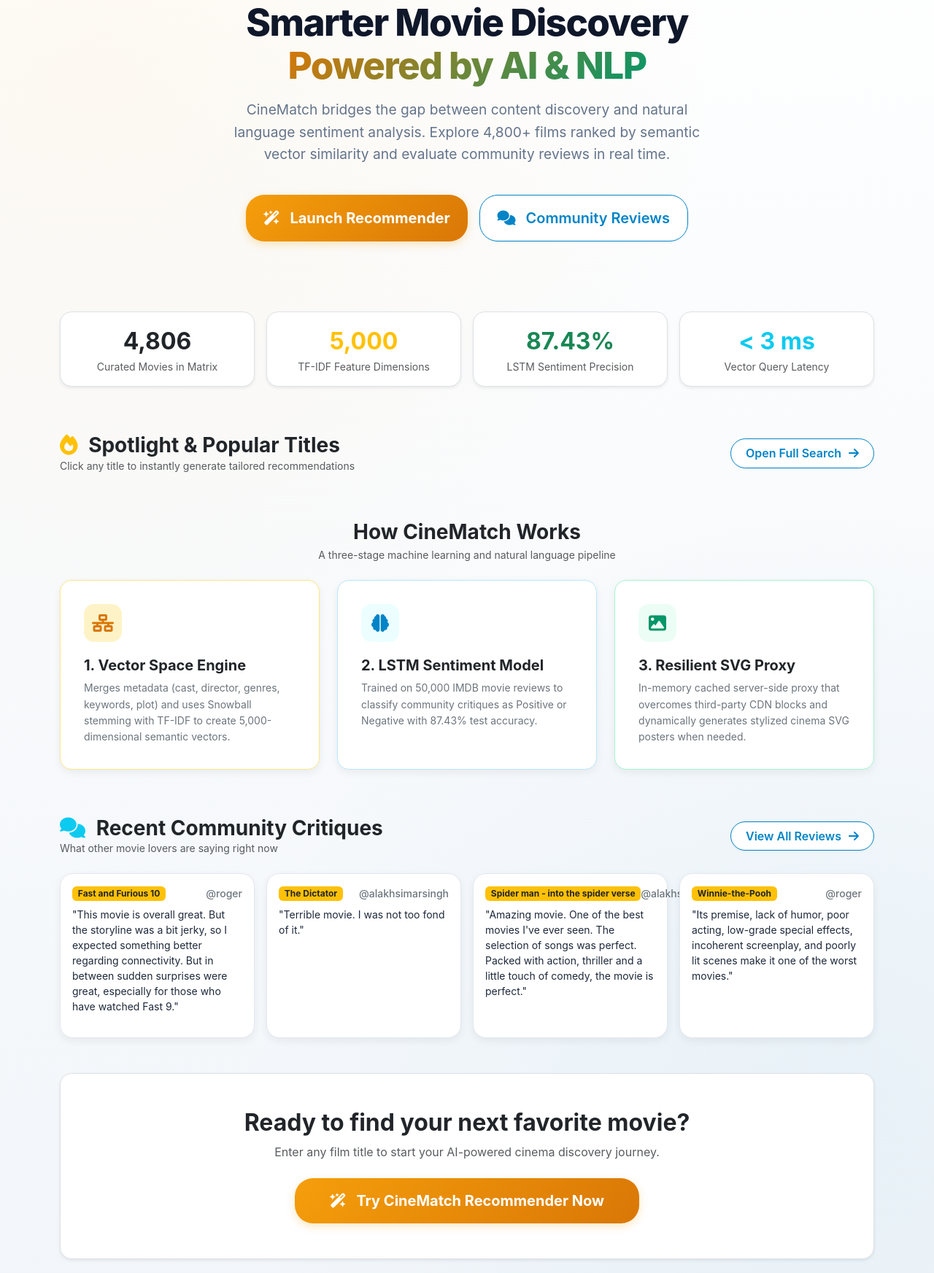
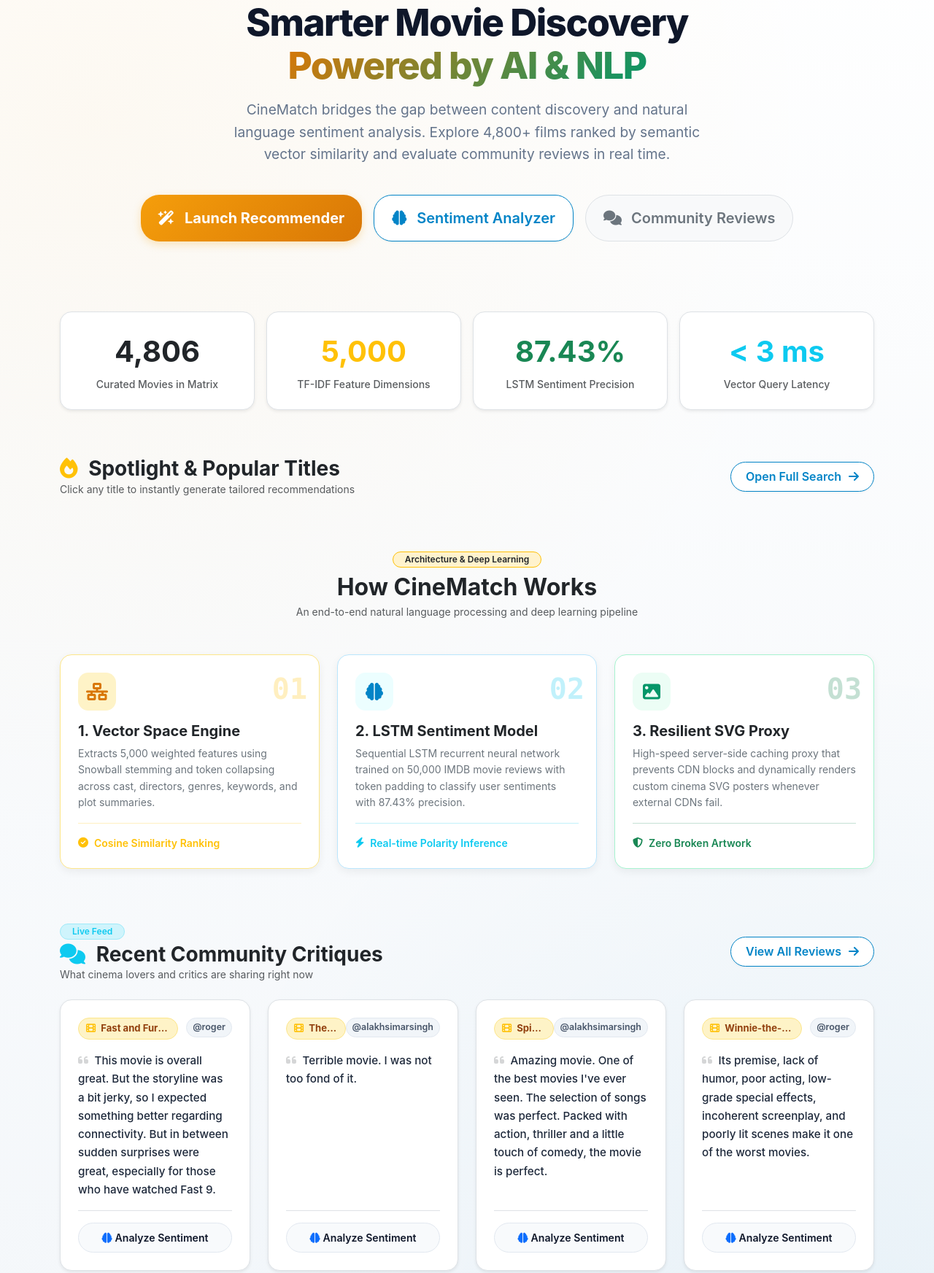
Before and after one commit to NaitikAgrawal043/CineMatch, a Django app: page / in a window 1280 px wide. Shown: the part 221-1966 px from the top of the page at 73% size. Run offline with Django 5.2, Linux system fonts and the light colour scheme; data comes from the database, SQL or seed files in the repository.

Commit message:
style: Upgrade landing page Bento step cards, community critiques cards, and bottom CTA banner

```diff
--- a/Cinematch-main/cinematch/review/templates/landing.html
+++ b/Cinematch-main/cinematch/review/templates/landing.html
@@ -25,7 +25,10 @@
             <a href="{% url 'recommender' %}" class="btn-neon-primary px-4 py-3 fs-5">
                 <i class="fas fa-wand-magic-sparkles me-2"></i> Launch Recommender
             </a>
-            <a href="{% url 'review_list' %}" class="btn-neon-auth px-4 py-3 fs-5">
+            <a href="{% url 'sentiment_tool' %}" class="btn-neon-auth px-4 py-3 fs-5">
+                <i class="fas fa-brain me-2"></i> Sentiment Analyzer
+            </a>
+            <a href="{% url 'review_list' %}" class="btn btn-light border text-secondary px-4 py-3 fs-5 rounded-pill fw-semibold">
                 <i class="fas fa-comments me-2"></i> Community Reviews
             </a>
         </div>
@@ -35,27 +38,27 @@
     <section class="mb-5">
         <div class="row g-3 text-center">
             <div class="col-6 col-md-3">
-                <div class="p-3 bg-white rounded-4 border shadow-sm h-100">
-                    <div class="fs-2 fw-bold text-dark">4,806</div>
-                    <div class="text-muted small">Curated Movies in Matrix</div>
+                <div class="p-4 bg-white rounded-4 border shadow-sm h-100 transition-hover">
+                    <div class="fs-1 fw-bold text-dark mb-1">4,806</div>
+                    <div class="text-muted small fw-medium">Curated Movies in Matrix</div>
                 </div>
             </div>
             <div class="col-6 col-md-3">
-                <div class="p-3 bg-white rounded-4 border shadow-sm h-100">
-                    <div class="fs-2 fw-bold text-warning">5,000</div>
-                    <div class="text-muted small">TF-IDF Feature Dimensions</div>
+                <div class="p-4 bg-white rounded-4 border shadow-sm h-100 transition-hover">
+                    <div class="fs-1 fw-bold text-warning mb-1">5,000</div>
+                    <div class="text-muted small fw-medium">TF-IDF Feature Dimensions</div>
                 </div>
             </div>
             <div class="col-6 col-md-3">
-                <div class="p-3 bg-white rounded-4 border shadow-sm h-100">
-                    <div class="fs-2 fw-bold text-success">87.43%</div>
-                    <div class="text-muted small">LSTM Sentiment Precision</div>
+                <div class="p-4 bg-white rounded-4 border shadow-sm h-100 transition-hover">
+                    <div class="fs-1 fw-bold text-success mb-1">87.43%</div>
+                    <div class="text-muted small fw-medium">LSTM Sentiment Precision</div>
                 </div>
             </div>
             <div class="col-6 col-md-3">
-                <div class="p-3 bg-white rounded-4 border shadow-sm h-100">
-                    <div class="fs-2 fw-bold text-info">&lt; 3 ms</div>
-                    <div class="text-muted small">Vector Query Latency</div>
+                <div class="p-4 bg-white rounded-4 border shadow-sm h-100 transition-hover">
+                    <div class="fs-1 fw-bold text-info mb-1">&lt; 3 ms</div>
+                    <div class="text-muted small fw-medium">Vector Query Latency</div>
                 </div>
             </div>
         </div>
@@ -93,80 +96,119 @@
         </div>
     </section>
 
-    <!-- 3-Step Architecture Bento Grid -->
-    <section class="my-5 pt-3">
-        <div class="text-center mb-4">
-            <h3 class="fw-bold text-dark mb-1">How CineMatch Works</h3>
-            <p class="text-muted small">A three-stage machine learning and natural language pipeline</p>
+    <!-- Upgraded 3-Step Architecture Bento Grid -->
+    <section class="my-5 pt-4">
+        <div class="text-center mb-5">
+            <span class="badge bg-warning-subtle text-dark border border-warning px-3 py-1 rounded-pill mb-2 fw-semibold">
+                Architecture & Deep Learning
+            </span>
+            <h2 class="fw-bold text-dark mb-1">How CineMatch Works</h2>
+            <p class="text-muted small max-w-lg mx-auto">An end-to-end natural language processing and deep learning pipeline</p>
         </div>
 
         <div class="row g-4">
             <div class="col-md-4">
-                <div class="bento-card-light bento-gold">
-                    <div class="bento-icon-badge badge-gold">
+                <div class="bento-card-light bento-gold h-100 p-4 d-flex flex-column justify-content-between position-relative overflow-hidden">
+                    <div class="position-absolute top-0 end-0 p-3 opacity-25">
+                        <span class="fs-1 fw-bold text-warning font-monospace">01</span>
+                    </div>
+                    <div>
+                        <div class="bento-icon-badge badge-gold mb-3">
                             <i class="fas fa-network-wired"></i>
                         </div>
                         <h5 class="text-dark fw-bold mb-2">1. Vector Space Engine</h5>
-                    <p class="text-secondary small mb-0" style="line-height: 1.6;">
-                        Merges metadata (cast, director, genres, keywords, plot) and uses Snowball stemming with TF-IDF to create 5,000-dimensional semantic vectors.
+                        <p class="text-secondary small mb-3" style="line-height: 1.6;">
+                            Extracts 5,000 weighted features using Snowball stemming and token collapsing across cast, directors, genres, keywords, and plot summaries.
                         </p>
+                    </div>
+                    <div class="pt-3 border-top border-warning border-opacity-25 d-flex align-items-center gap-2 text-warning small fw-semibold">
+                        <i class="fas fa-check-circle"></i> Cosine Similarity Ranking
+                    </div>
                 </div>
             </div>
             <div class="col-md-4">
-                <div class="bento-card-light bento-cyan">
-                    <div class="bento-icon-badge badge-cyan">
+                <div class="bento-card-light bento-cyan h-100 p-4 d-flex flex-column justify-content-between position-relative overflow-hidden">
+                    <div class="position-absolute top-0 end-0 p-3 opacity-25">
+                        <span class="fs-1 fw-bold text-info font-monospace">02</span>
+                    </div>
+                    <div>
+                        <div class="bento-icon-badge badge-cyan mb-3">
                             <i class="fas fa-brain"></i>
                         </div>
                         <h5 class="text-dark fw-bold mb-2">2. LSTM Sentiment Model</h5>
-                    <p class="text-secondary small mb-0" style="line-height: 1.6;">
-                        Trained on 50,000 IMDB movie reviews to classify community critiques as Positive or Negative with 87.43% test accuracy.
+                        <p class="text-secondary small mb-3" style="line-height: 1.6;">
+                            Sequential LSTM recurrent neural network trained on 50,000 IMDB movie reviews with token padding to classify user sentiments with 87.43% precision.
                         </p>
+                    </div>
+                    <div class="pt-3 border-top border-info border-opacity-25 d-flex align-items-center gap-2 text-info small fw-semibold">
+                        <i class="fas fa-bolt"></i> Real-time Polarity Inference
+                    </div>
                 </div>
             </div>
             <div class="col-md-4">
-                <div class="bento-card-light bento-green">
-                    <div class="bento-icon-badge badge-green">
+                <div class="bento-card-light bento-green h-100 p-4 d-flex flex-column justify-content-between position-relative overflow-hidden">
+                    <div class="position-absolute top-0 end-0 p-3 opacity-25">
+                        <span class="fs-1 fw-bold text-success font-monospace">03</span>
+                    </div>
+                    <div>
+                        <div class="bento-icon-badge badge-green mb-3">
                             <i class="fas fa-image"></i>
                         </div>
                         <h5 class="text-dark fw-bold mb-2">3. Resilient SVG Proxy</h5>
-                    <p class="text-secondary small mb-0" style="line-height: 1.6;">
-                        In-memory cached server-side proxy that overcomes third-party CDN blocks and dynamically generates stylized cinema SVG posters when needed.
+                        <p class="text-secondary small mb-3" style="line-height: 1.6;">
+                            High-speed server-side caching proxy that prevents CDN blocks and dynamically renders custom cinema SVG posters whenever external CDNs fail.
                         </p>
+                    </div>
+                    <div class="pt-3 border-top border-success border-opacity-25 d-flex align-items-center gap-2 text-success small fw-semibold">
+                        <i class="fas fa-shield-halved"></i> Zero Broken Artwork
+                    </div>
                 </div>
             </div>
         </div>
     </section>
 
-    <!-- Recent Community Reviews Preview -->
+    <!-- Upgraded Recent Community Critiques Section -->
     {% if recent_reviews %}
-    <section class="my-5 pt-3">
+    <section class="my-5 pt-4">
         <div class="d-flex justify-content-between align-items-center mb-4 flex-wrap gap-2">
             <div>
-                <h3 class="fw-bold text-dark mb-0"><i class="fas fa-comments text-info me-2"></i> Recent Community Critiques</h3>
-                <p class="text-muted small mb-0">What other movie lovers are saying right now</p>
+                <span class="badge bg-info-subtle text-info border border-info-subtle px-3 py-1 rounded-pill mb-1 fw-semibold">
+                    Live Feed
+                </span>
+                <h3 class="fw-bold text-dark mb-0">
+                    <i class="fas fa-comments text-info me-2"></i> Recent Community Critiques
+                </h3>
+                <p class="text-muted small mb-0">What cinema lovers and critics are sharing right now</p>
             </div>
             <a href="{% url 'review_list' %}" class="btn-neon-auth btn-sm">
                 View All Reviews <i class="fas fa-arrow-right ms-1"></i>
             </a>
         </div>
 
-        <div class="row g-3">
+        <div class="row g-4">
             {% for rev in recent_reviews %}
             <div class="col-md-6 col-lg-3">
-                <div class="glass-form-card p-3 h-100 d-flex flex-column justify-content-between">
+                <div class="review-critique-card h-100 p-4 bg-white border rounded-4 shadow-sm d-flex flex-column justify-content-between">
                     <div>
-                        <div class="d-flex justify-content-between align-items-center mb-2">
-                            <span class="badge bg-warning text-dark fw-bold">{{ rev.movie_name }}</span>
-                            <span class="text-secondary small fw-medium">@{{ rev.user.username }}</span>
+                        <div class="d-flex justify-content-between align-items-start mb-3">
+                            <span class="badge-movie-pill text-truncate" title="{{ rev.movie_name }}">
+                                <i class="fas fa-film text-warning me-1"></i> {{ rev.movie_name }}
+                            </span>
+                            <span class="badge-author-pill">
+                                @{{ rev.user.username }}
+                            </span>
                         </div>
-                        <p class="text-dark small mb-3 fw-normal" style="line-height: 1.5; color: #1e293b !important;">"{{ rev.text }}"</p>
+                        <div class="quote-text-wrapper mb-3">
+                            <i class="fas fa-quote-left text-muted opacity-25 me-1"></i>
+                            <p class="review-quote-body d-inline">
+                                {{ rev.text }}
+                            </p>
                         </div>
-                    <div>
-                        {% if user.is_authenticated %}
-                        <a href="{% url 'review_analyse' rev.id %}" class="btn btn-sm btn-outline-primary w-100 rounded-pill fw-semibold">
-                            <i class="fas fa-brain me-1"></i> Analyze Sentiment
+                    </div>
+                    <div class="pt-3 border-top">
+                        <a href="{% url 'review_analyse' rev.id %}" class="btn-analyze-pill w-100">
+                            <i class="fas fa-brain me-1 text-primary"></i> Analyze Sentiment
                         </a>
-                        {% endif %}
                     </div>
                 </div>
             </div>
@@ -175,13 +217,22 @@
     </section>
     {% endif %}
 
-    <!-- Bottom CTA Banner -->
-    <section class="my-5 p-5 text-center bg-white border rounded-4 shadow-sm">
-        <h2 class="fw-bold text-dark mb-2">Ready to find your next favorite movie?</h2>
-        <p class="text-muted mb-4">Enter any film title to start your AI-powered cinema discovery journey.</p>
-        <a href="{% url 'recommender' %}" class="btn-neon-primary px-5 py-3 fs-5">
-            <i class="fas fa-wand-magic-sparkles me-2"></i> Try CineMatch Recommender Now
+    <!-- Upgraded Bottom CTA Banner -->
+    <section class="my-5 p-5 text-center cta-banner-gradient rounded-4 border shadow-sm">
+        <div class="max-w-2xl mx-auto">
+            <span class="badge-hero-pill mb-3">
+                <i class="fas fa-compass me-1"></i> Instant Cinema Matching
+            </span>
+            <h2 class="hero-title fs-1 mb-2">
+                Ready to Find Your Next <span class="gradient-text">Favorite Movie</span>?
+            </h2>
+            <p class="hero-subtitle mb-4 fs-5" style="max-width: 600px;">
+                Type any movie title to compute mathematical cosine similarities across our 4,806 film database in milliseconds.
+            </p>
+            <a href="{% url 'recommender' %}" class="btn-neon-primary px-5 py-3 fs-5 shadow-lg">
+                <i class="fas fa-wand-magic-sparkles me-2"></i> Launch Recommender Now &rarr;
             </a>
+        </div>
     </section>
 
 </div>
--- a/Cinematch-main/cinematch/static/css/style.css
+++ b/Cinematch-main/cinematch/static/css/style.css
@@ -428,3 +428,92 @@ footer {
   padding: 2.25rem 0 1.5rem;
   color: var(--text-muted);
 }
+
+/* ==========================================================================
+   Polished Review Critique Cards & CTA Banner
+   ========================================================================== */
+.review-critique-card {
+  transition: transform 0.25s ease, box-shadow 0.25s ease, border-color 0.25s ease;
+  min-height: 240px;
+}
+
+.review-critique-card:hover {
+  transform: translateY(-5px);
+  border-color: #fde68a !important;
+  box-shadow: 0 12px 28px rgba(0, 0, 0, 0.08) !important;
+}
+
+.badge-movie-pill {
+  background: #fef3c7;
+  border: 1px solid #fde68a;
+  color: #92400e;
+  font-size: 0.82rem;
+  font-weight: 700;
+  padding: 4px 10px;
+  border-radius: 20px;
+  max-width: 65%;
+  display: inline-block;
+}
+
+.badge-author-pill {
+  background: #f1f5f9;
+  border: 1px solid var(--border-light);
+  color: #475569;
+  font-size: 0.78rem;
+  font-weight: 600;
+  padding: 3px 8px;
+  border-radius: 15px;
+}
+
+.quote-text-wrapper {
+  position: relative;
+}
+
+.review-quote-body {
+  color: #1e293b !important;
+  font-size: 0.95rem;
+  line-height: 1.6;
+  font-weight: 450;
+}
+
+.btn-analyze-pill {
+  background: #f8fafc;
+  border: 1.5px solid #e2e8f0;
+  color: var(--text-dark);
+  font-weight: 600;
+  font-size: 0.88rem;
+  padding: 0.55rem 1rem;
+  border-radius: 25px;
+  text-decoration: none;
+  display: inline-flex;
+  align-items: center;
+  justify-content: center;
+  transition: all 0.2s ease;
+}
+
+.btn-analyze-pill:hover {
+  background: #0284c7;
+  border-color: #0284c7;
+  color: #ffffff;
+  box-shadow: 0 4px 12px rgba(2, 132, 199, 0.25);
+  transform: translateY(-1px);
+}
+
+.btn-analyze-pill:hover i {
+  color: #ffffff !important;
+}
+
+.cta-banner-gradient {
+  background: linear-gradient(135deg, #ffffff 0%, #fffbeb 50%, #f0fdf4 100%) !important;
+  border: 1.5px solid #fde68a !important;
+  box-shadow: 0 10px 30px rgba(245, 158, 11, 0.08) !important;
+}
+
+.transition-hover {
+  transition: transform 0.2s ease, box-shadow 0.2s ease;
+}
+
+.transition-hover:hover {
+  transform: translateY(-3px);
+  box-shadow: 0 8px 20px rgba(0, 0, 0, 0.06) !important;
+}
```
Lines whose indentation alone changed are shown as unchanged.
